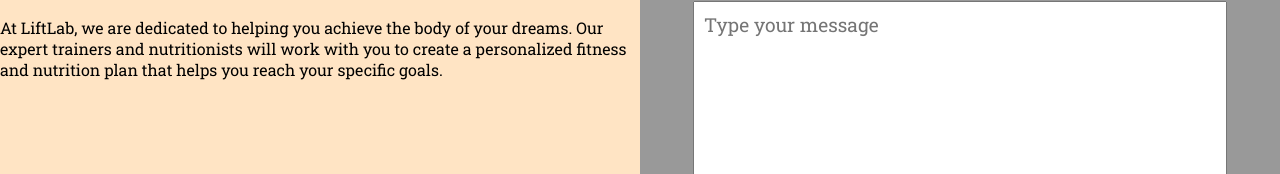
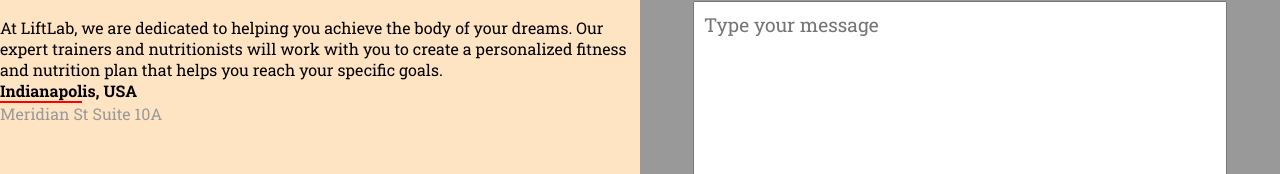
Before and after one commit to kubaglowczynski/gym-page, an Angular app: page /contact in a window 1280 px wide. Shown: the part 412-586 px from the top of the page. Built offline with nearby package versions, Linux system fonts and the light colour scheme.

Commit message:
contact component update

```diff
--- a/src/app/components/contact/contact.component.html
+++ b/src/app/components/contact/contact.component.html
@@ -7,6 +7,13 @@
         <div class="contact__informations">
             <h1>We are here for help you! <br>To strengthen your fitness.</h1>
             <p>At LiftLab, we are dedicated to helping you achieve the body of your dreams. Our expert trainers and nutritionists will work with you to create a personalized fitness and nutrition plan that helps you reach your specific goals.</p>
+            <div class="about">
+                <div class="about__adress">
+                    <h4>Indianapolis, USA</h4>
+                    <hr>
+                    <p>Meridian St Suite 10A</p>
+                </div>
+            </div>
         </div>
         <div class="contact__form">
             <form class="form">
--- a/src/app/components/contact/contact.component.scss
+++ b/src/app/components/contact/contact.component.scss
@@ -26,6 +26,13 @@ h1{
         h1{
             margin: 0;
             font-size: 2rem;
+        }
+        .about{
+            &__adress{
+                p{
+                    color: #999999;
+                }
+            }
         }
     }
     &__map{
@@ -64,6 +71,10 @@ h1{
         margin: 2vw;
     }
 }
+hr{
+    width: 80px;
+    border: 1px solid red;
+}
 @keyframes display {
     from {
         opacity: 0;
```
